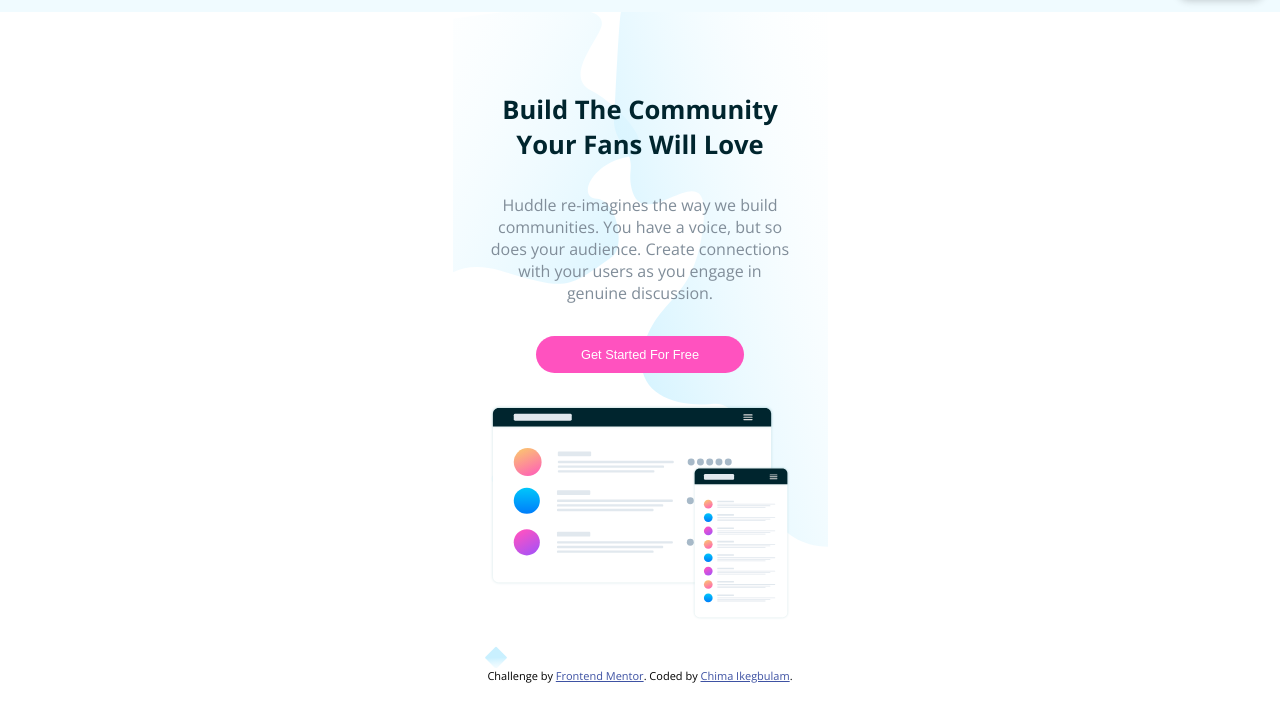
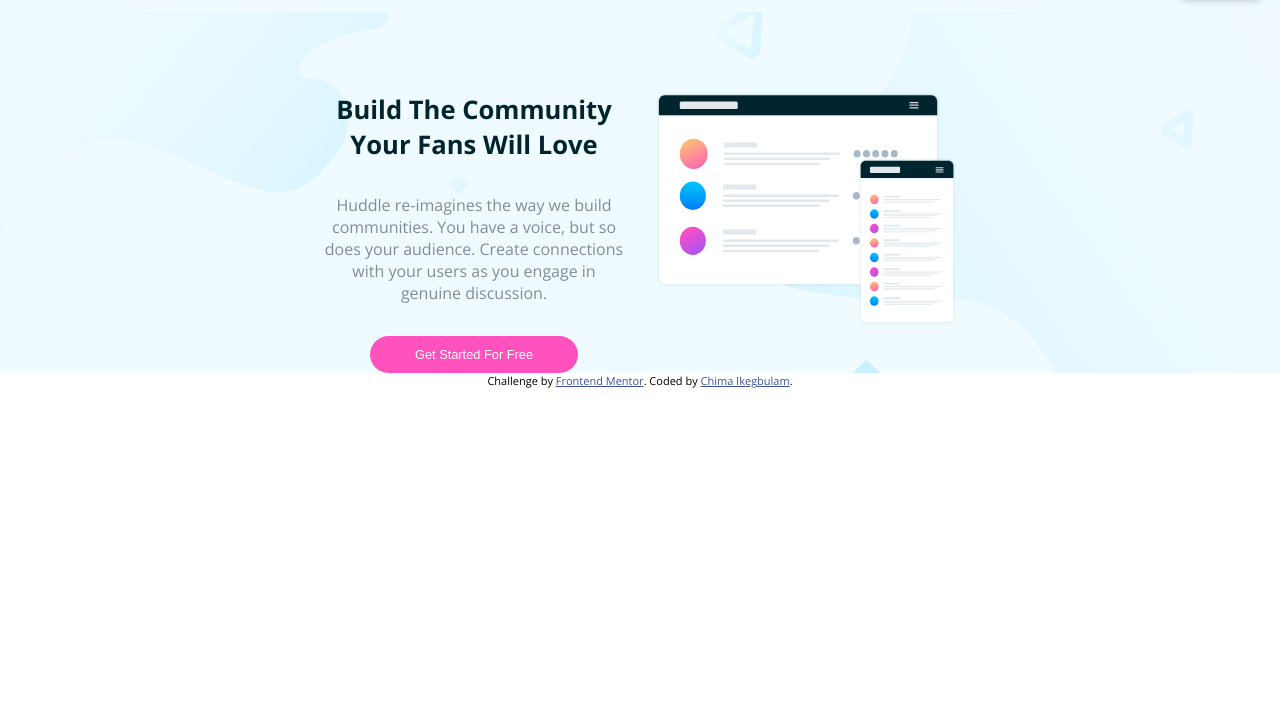
Before and after one commit to Chim7a/huddle_landing_page, a plain HTML site: page index.html in a window 1280 px wide. Shown: the part 47-768 px from the top of the page. Drawn offline with nearby package versions, Linux system fonts and the light colour scheme.

Commit message:
start large screen styling

```diff
--- a/style.css
+++ b/style.css
@@ -13,6 +13,7 @@ img {
 body {
   font-size: 1.2rem;
   font-family: "Open Sans", sans-serif;
+  /* background-color: #f0fbff; */
 }
 
 /* Header styling ends here */
@@ -51,8 +52,10 @@ body {
   background-position: center;
   background-repeat: no-repeat;
   display: flex;
+  background-color: #f0fbff;
   justify-content: center;
   padding-top: 5rem;
+  background-size: 100vw;
 }
 
 #hero-container {
@@ -101,6 +104,15 @@ body {
   padding-bottom: 3rem;
 }
 
+@media screen and (min-width: 650px) {
+  #hero {
+    background-image: url("/images/bg-hero-desktop.svg");
+  }
+  #hero-container {
+    flex-direction: row;
+  }
+}
+
 /* Hero Section styling ends here */
 
 /* Footer styling */
```
